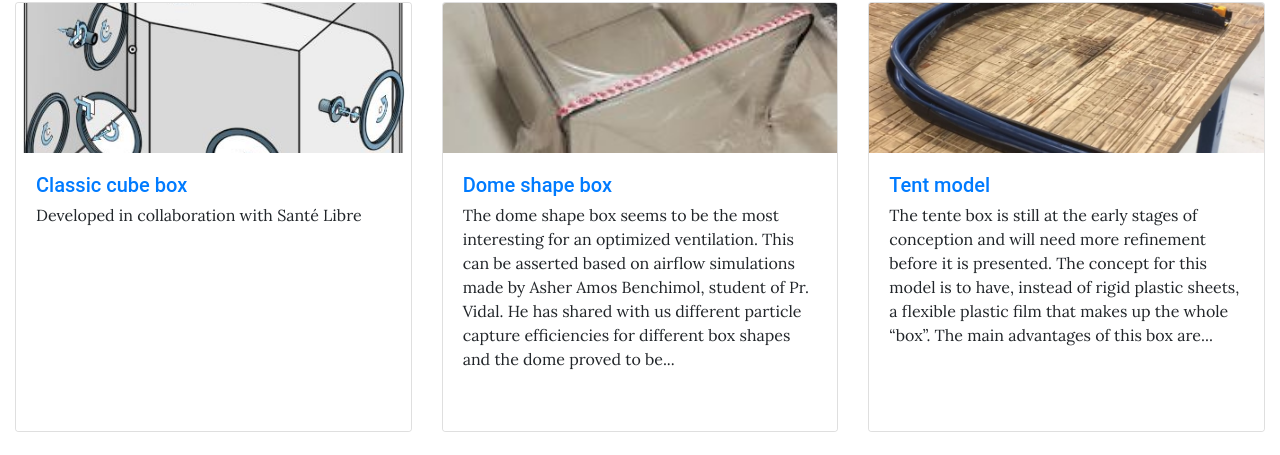
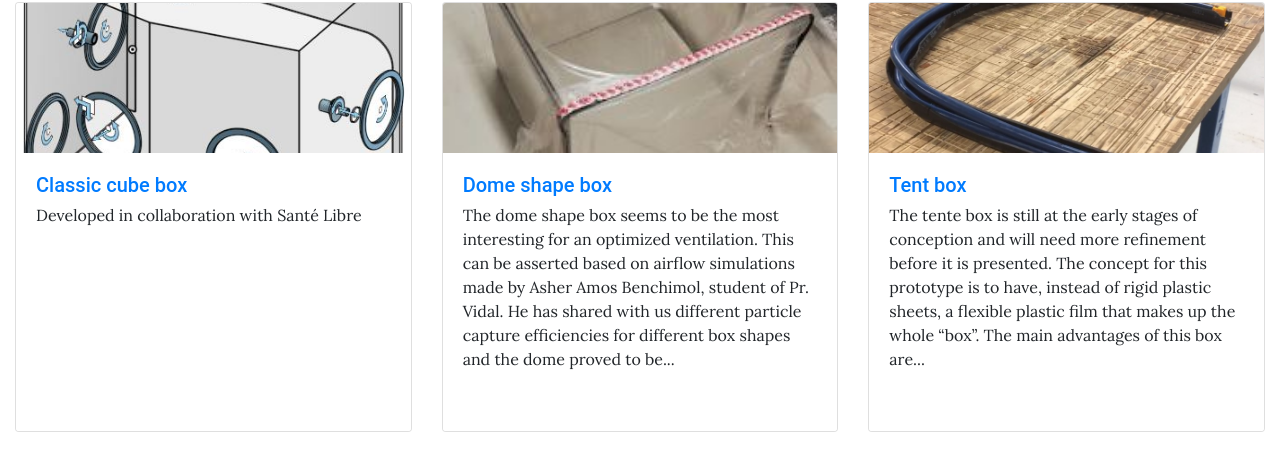
Before and after one commit to paretoux/paretoux.github.io, a Jekyll site: the page built from pages/prototypes.md, in a window 1280 px wide. Shown: the part 709-1164 px from the top of the page. Built offline with Jekyll 4.4.1, drawn with Linux system fonts in a browser that asks for light colours.

Commit message:
Update Tent.md

```diff
--- a/_prototypes/Tent.md
+++ b/_prototypes/Tent.md
@@ -1,10 +1,10 @@
 ---
-title: Tent model
+title: Tent box
 background: /assets/img/prototypes/tentprototype.jpg
 box_image: /assets/img/prototypes/tentprototype.jpg
 layout: box-page
 ---
 
-The tente box is still at the early stages of conception and will need more refinement before it is presented. The concept for this model is to have, instead of rigid plastic sheets, a flexible plastic film that makes up the whole “box”. The main advantages of this box are its lightweightness and the possibility to fold it or to deploy it with almost no effort needed by the doctors. It still poses certain challenges concerning the connections for tubing and the arm entries since the structure is quite loose. The idea with this box would be to have a frame of poles in PVC tubing that support a plastic film. The poles will be drilled with holes to connect to the vacuum source to ventilate out the aerosols.
+The tente box is still at the early stages of conception and will need more refinement before it is presented. The concept for this prototype is to have, instead of rigid plastic sheets, a flexible plastic film that makes up the whole “box”. The main advantages of this box are its lightweightness and the possibility to fold it or to deploy it with almost no effort needed by the doctors. It still poses certain challenges concerning the connections for tubing and the arm entries since the structure is quite loose. The idea with this box would be to have a frame of poles in PVC tubing that support a plastic film. The poles will be drilled with holes to connect to the vacuum source to ventilate out the aerosols.
 
 {% include image_gallery.html folder="/assets/img/prototypes/tentgallery" %}
```
